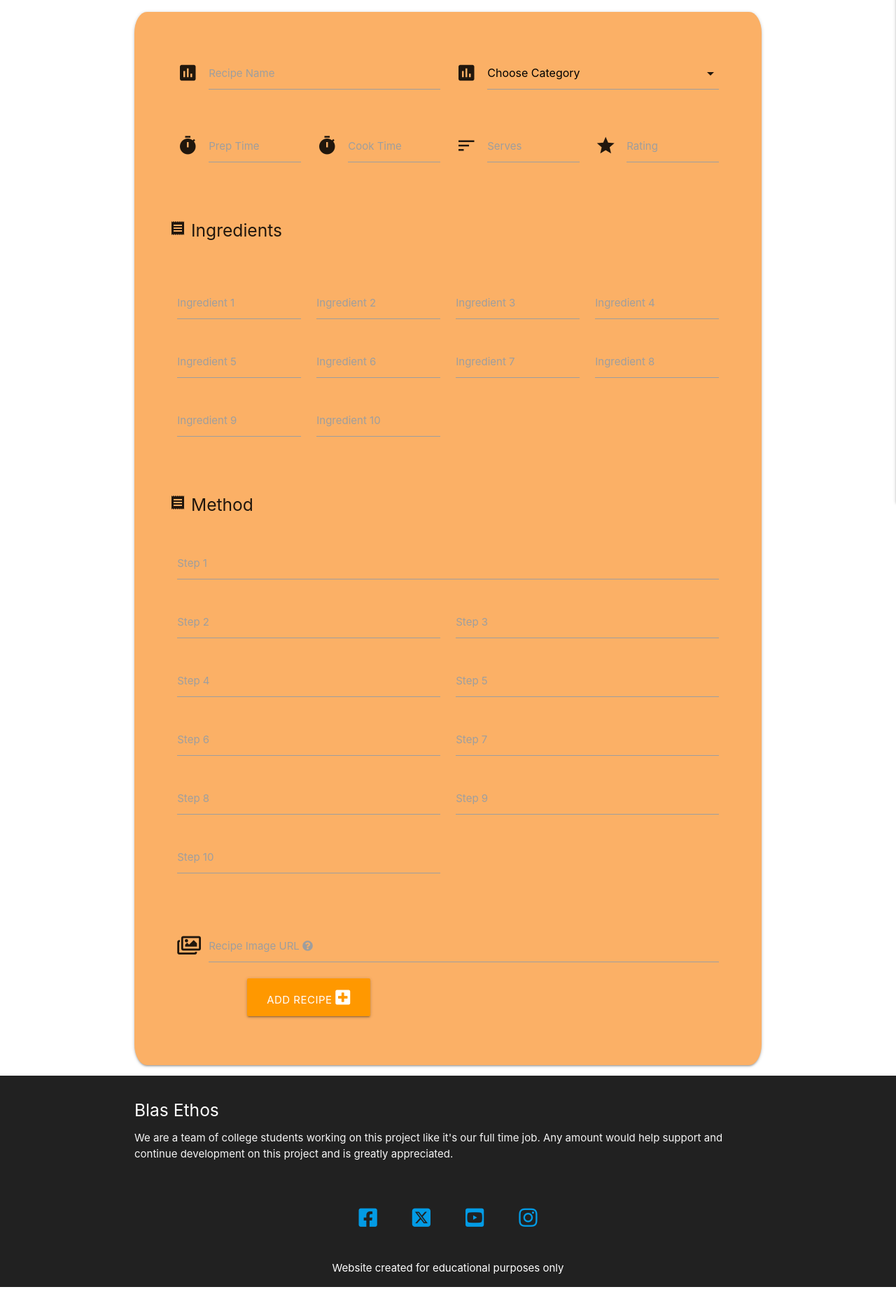
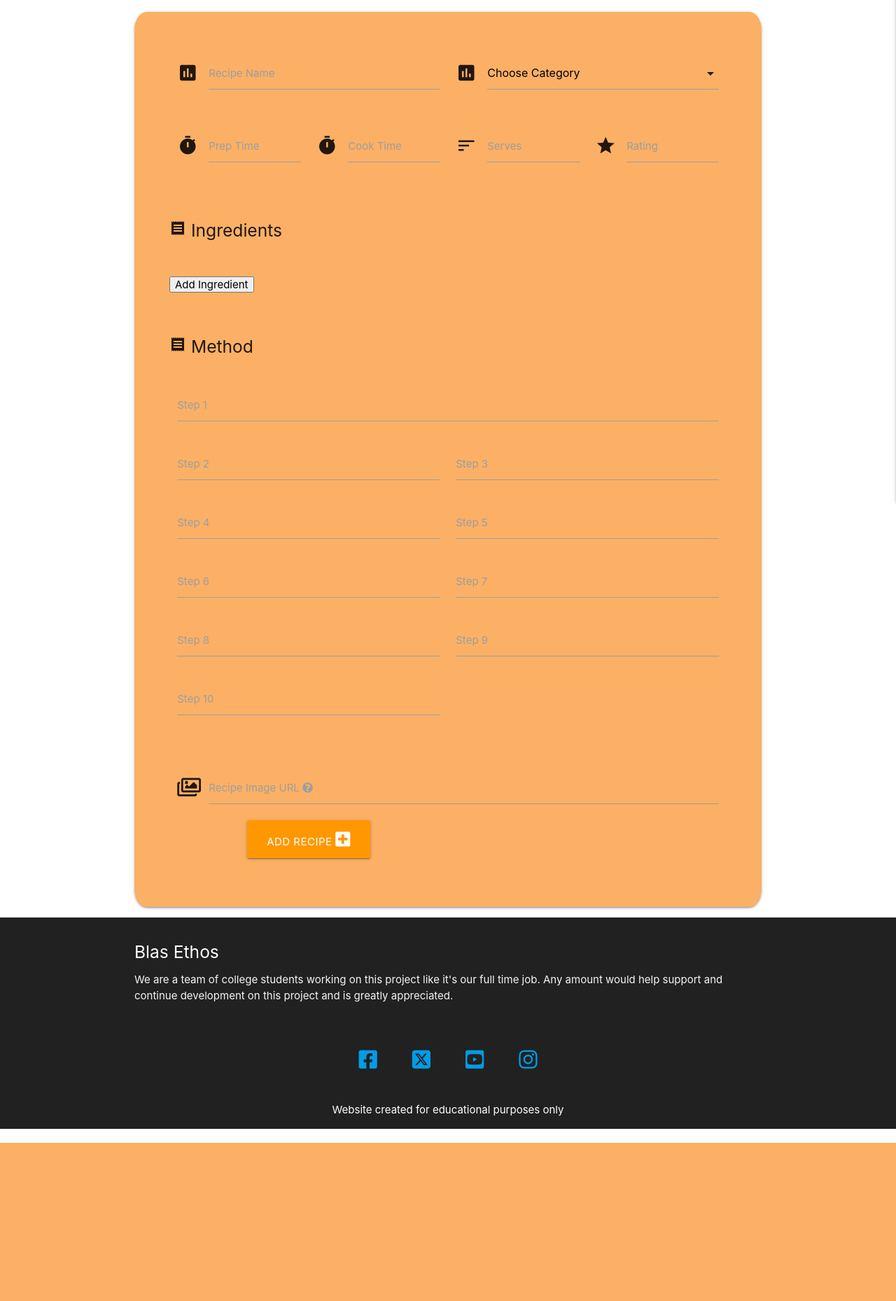
Before and after one commit to lisaloudness/Blas, a Flask app: page /add_recipes in a window 1280 px wide. Shown: the part 142-2001 px from the top of the page at 70% size. After the commit the page ends 1775 px from the top, so only its background shows below. Run offline with Flask 3, Linux system fonts and the light colour scheme; data that the repository does not hold is empty; some libraries are stand-ins or nearby versions; some web fonts are replaced.

Commit message:
Added dynamic input ingredient fields to appear onclick

```diff
--- a/app.py
+++ b/app.py
@@ -138,6 +138,7 @@ def add_recipes():
             "cook_time": request.form.get("cook_time"),
             "serves": request.form.get("serves"),
             "rating": request.form.get("rating"),
+            "ingredient_0": request.form.get("ingredient_0"),
             "ingredient_1": request.form.get("ingredient_1"),
             "ingredient_2": request.form.get("ingredient_2"),
             "ingredient_3": request.form.get("ingredient_3"),
@@ -178,6 +179,7 @@ def edit_recipes(recipe_id):
             "cook_time": request.form.get("cook_time"),
             "serves": request.form.get("serves"),
             "rating": request.form.get("rating"),
+            "ingredient_0": request.form.get("ingredient_0"),
             "ingredient_1": request.form.get("ingredient_1"),
             "ingredient_2": request.form.get("ingredient_2"),
             "ingredient_3": request.form.get("ingredient_3"),
--- a/static/js/script.js
+++ b/static/js/script.js
@@ -11,9 +11,24 @@ $(document).ready(function(){
 
   });
 
+//Dynamic create ingredient field on add_recipe form
+$(document).ready(function () {
+  var ingredient_ = 0; // initialize to 0
 
+  var createInputs = function () {
+      ingredient_++; // Increment on each click
+      var inputHtml = '<div class="input-field col s6"><i class="material-icons prefix">local_dining</i><input type="text" id="ingredient_' + ingredient_ + '" name="ingredient_' + ingredient_ + '"><label for="ingredient_' + ingredient_ + '">Ingredient ' + ingredient_ + '</label></div>';
+      $("#ip_div").append(inputHtml);
+  };
 
-// Carousel
-var instance = M.Carousel.init({
-  fullWidth: true
+  $("#btn").click(function () {
+      createInputs();
+      $("#form")
+    .find("input")
+    .each(function (i) {
+      $(this).attr("id", "ingredient_" + i);
+      $(this).attr("placeholder", "ingredient_" + i);
+      $(this).attr("name", "ingredient_" + i);
+    });
+  });
 });
--- a/templates/add_recipes.html
+++ b/templates/add_recipes.html
@@ -52,60 +52,15 @@
           <div class="row">
             <h5><i class="material-icons prefix" id="container_icon">receipt</i> Ingredients</h5><br>
           </div>
+          <button id="btn"> Add Ingredient </button>
 
-          <div class="row">
-            <div class="input-field col s12 m3 l3">
-              <input id="ingredient_1" name="ingredient_1" type="text" class="materialize-textarea validate">
-              <label for="ingredient_1">Ingredient 1</label>
+            <div id="ip_div">
+              <!--   <label for="ingredient_1"></label>
+          <input type="number" id="ingredient_1" name="ingredient_1" placeholder="ingredient_1">
+          <label for="num2">num2:</label>
+          <input type="number" id="num2" name="num2" placeholder="num2"> -->
             </div>
-            <div class="input-field col s12 m3 l3">
-              <input id="ingredient_2" name="ingredient_2" type="text" class="materialize-textarea validate">
-              <label for="ingredient_2">Ingredient 2</label>
-            </div>
-
-
-
-            <div class="input-field col s12 m3 l3">
-              <input id="ingredient_3" name="ingredient_3" type="text" class="materialize-textarea validate">
-              <label for="ingredient_3">Ingredient 3</label>
-            </div>
-            <div class="input-field col s12 m3 l3">
-              <input id="ingredient_4" name="ingredient_4" type="text" class="materialize-textarea validate">
-              <label for="ingredient_4">Ingredient 4</label>
-            </div>
-
-
-
-            <div class="input-field col s12 m3 l3">
-              <input id="ingredient_5" name="ingredient_5" type="text" class="materialize-textarea validate">
-              <label for="ingredient_5">Ingredient 5</label>
-            </div>
-            <div class="input-field col s12 m3 l3">
-              <input id="ingredient_6" name="ingredient_6" type="text" class="materialize-textarea validate">
-              <label for="ingredient_6">Ingredient 6</label>
-            </div>
-
-
-
-            <div class="input-field col s12 m3 l3">
-              <input id="ingredient_7" name="ingredient_7" type="text" class="materialize-textarea validate">
-              <label for="ingredient_7">Ingredient 7</label>
-            </div>
-            <div class="input-field col s12 m3 l3">
-              <input id="ingredient_8" name="ingredient_8" type="text" class="materialize-textarea validate">
-              <label for="ingredient_8">Ingredient 8</label>
-            </div>
-
-
-
-            <div class="input-field col s12 m3 l3">
-              <input id="ingredient_9" name="ingredient_9" type="text" class="materialize-textarea validate">
-              <label for="ingredient_9">Ingredient 9</label>
-            </div>
-            <div class="input-field col s12 m3 l3">
-              <input id="ingredient_10" name="ingredient_10" type="text" class="materialize-textarea validate">
-              <label for="ingredient_10">Ingredient 10</label>
-            </div>
+            <br>
 
 
         </div><br>
```
